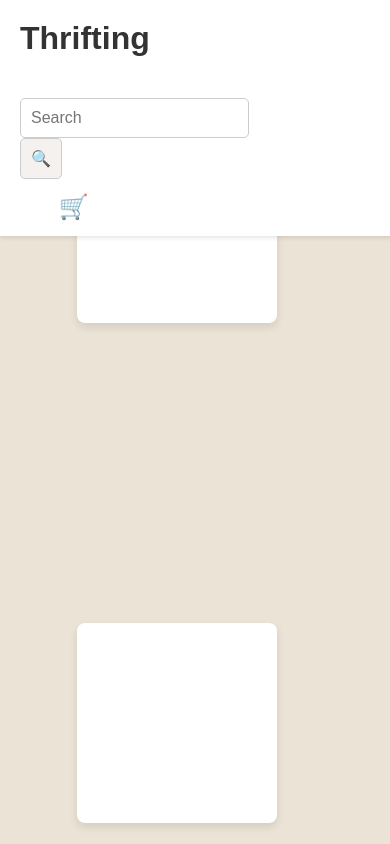
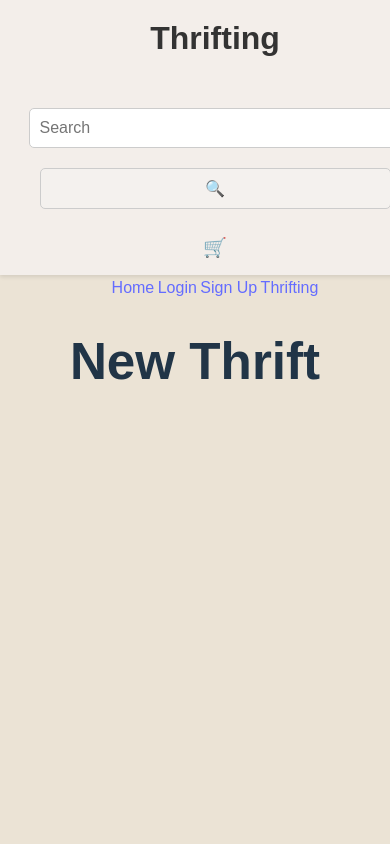
Before and after one commit to lundj227/thrifting.com, a React (Vite) app in the folder client/: page /browse in a window 390 px wide. Shown: the top 844 px of the page. Built offline with nearby package versions, Linux system fonts and the light colour scheme.

Commit message:
more changes

```diff
--- a/client/src/Browse.css
+++ b/client/src/Browse.css
@@ -7,10 +7,8 @@ body {
     font-family: 'Arial', sans-serif;
   }
 
-
-
-.selection-container {
-    max-width: 1200px;
+  .selection-container {
+    max-width: 1225px;
     margin: 0 auto;
     padding: 20px;
     background-color: #f4f1ee;
@@ -21,17 +19,15 @@ body {
     display: flex;
     justify-content: space-between;
     align-items: center;
-    margin-bottom: 50px;
     position: fixed;
     top: 0;
     left: 0;
     width: 100%;
-    background-color: #fff;
+    background-color: #F3EEEA;
     z-index: 1000;
     box-shadow: 0 2px 4px rgba(0,0,0,0.1);
     padding: 0 20px;
   }
-
 
   .header h1 {
     font-size: 2em;
@@ -40,7 +36,7 @@ body {
 
   .search-container {
     display: flex;
-    margin-left: 1200px;
+    /* Removed fixed margin-left */
   }
 
   .search-input {
@@ -71,44 +67,111 @@ body {
     margin-left: 10px;
   }
 
-  .main-content h2 {
-    text-align: center;
-    font-size: 1.5em;
-    color: #333;
-    margin-bottom: 20px;
-    padding-top: 120px;
-  }
+
+
 
   .new-arrivals {
-    padding-top: 15%;
     display: grid;
     grid-template-columns: repeat(3, 1fr);
-    grid-gap: 300px;
+    grid-gap: 200px; /* Adjusted for more reasonable spacing */
     justify-content: center;
+    padding-top: 20px; /* Adjusted padding-top */
   }
-
-
 
   .new-arrival-item {
     background-color: #fff;
     border-radius: 8px;
     height: 200px;
     width: 200px;
-    box-shadow: 0 4px 8px rgba(0, 0, 0, 0.1);
+    box-shadow: rgba(0, 0, 0, 0.15) 0px 15px 25px, rgba(0, 0, 0, 0.05) 0px 5px 10px;
+    transition: transform 0.3s ease, box-shadow 0.3s ease;
+  }
+
+  .new-arrival-item:hover {
+    transform: scale(1.25);
+    box-shadow: rgba(0, 0, 0, 0.4) 0px 2px 4px, rgba(0, 0, 0, 0.3) 0px 7px 13px -3px, rgba(0, 0, 0, 0.2) 0px -3px 0px inset;
   }
 
   @media (max-width: 768px) {
     .header, .search-container, .user-controls {
       flex-direction: column;
-      align-items: flex-start;
+      align-items: center; /* Center align the flex items */
     }
 
     .search-container, .user-controls {
       width: 100%;
       margin-top: 10px;
+      order: 2; /* Push search and user controls below the title on small screens */
+    }
+
+    .header h1 {
+      order: 1; /* Ensure title comes first on small screens */
     }
 
     .new-arrivals {
       grid-template-columns: 1fr;
+      grid-gap: 20px; /* Adjusted for vertical spacing on small screens */
+      padding-top: 0; /* Remove additional top padding on small screens */
+    }
+
+    .new-arrival-item {
+      width: 100%; /* Make items full width on small screens */
+      height: auto; /* Adjust height to maintain aspect ratio or as needed */
+    }
+
+    .main-content h2 {
+      padding-top: 150px; /* Increase padding-top to account for the stacked header */
     }
   }
+
+  @media (max-width: 768px) {
+    /* Adjustments for tablet and large phones */
+
+    /* ... */
+  }
+
+  @media (max-width: 480px) {
+    /* Adjustments for small phones */
+
+    .header, .search-container, .user-controls {
+      flex-direction: column;
+      align-items: center;
+    }
+
+    .search-container {
+      width: 100%;
+      justify-content: center;
+    }
+
+    .search-input, .search-button {
+      width: 90%; /* Full width with a little margin */
+      margin: 10px 0; /* Add some vertical spacing */
+    }
+
+    .user-controls {
+      width: 100%;
+      justify-content: center;
+      margin-top: 10px;
+    }
+
+    .user-button {
+      font-size: 1.2em; /* Adjust the size if necessary */
+      margin: 5px; /* Add some spacing around buttons */
+    }
+
+    .main-content h2 {
+      padding-top: 130px; /* Increase top padding to account for the fixed header */
+      margin-bottom: 30px; /* Adjust the bottom margin */
+    }
+
+    .new-arrivals {
+      grid-template-columns: 1fr; /* Stack the items in a single column */
+      grid-gap: 20px; /* Adjust the gap for smaller screens */
+    }
+
+    .new-arrival-item {
+      /* Adjust size as needed for mobile */
+      width: calc(100% - 40px); /* Full width minus padding */
+      height: auto; /* Adjust height to maintain aspect ratio */
+    }
+  }
--- a/client/src/pages/Browse.jsx
+++ b/client/src/pages/Browse.jsx
@@ -19,6 +19,7 @@ function Selection() {
 
       {/* Main Content */}
       <div className="main-content">
+        <h1>New Thrift</h1>
         <div className="new-arrivals">
           <div className="new-arrival-item"></div>
           <div className="new-arrival-item"></div>
```
